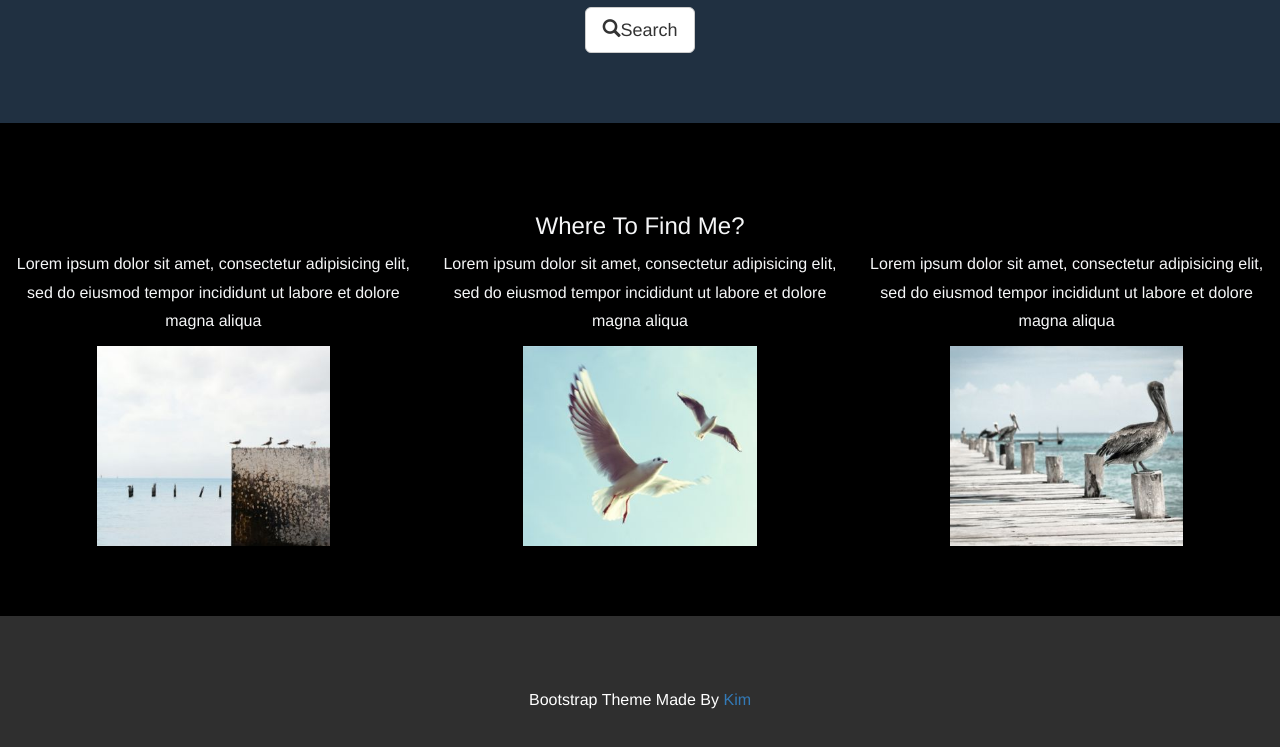
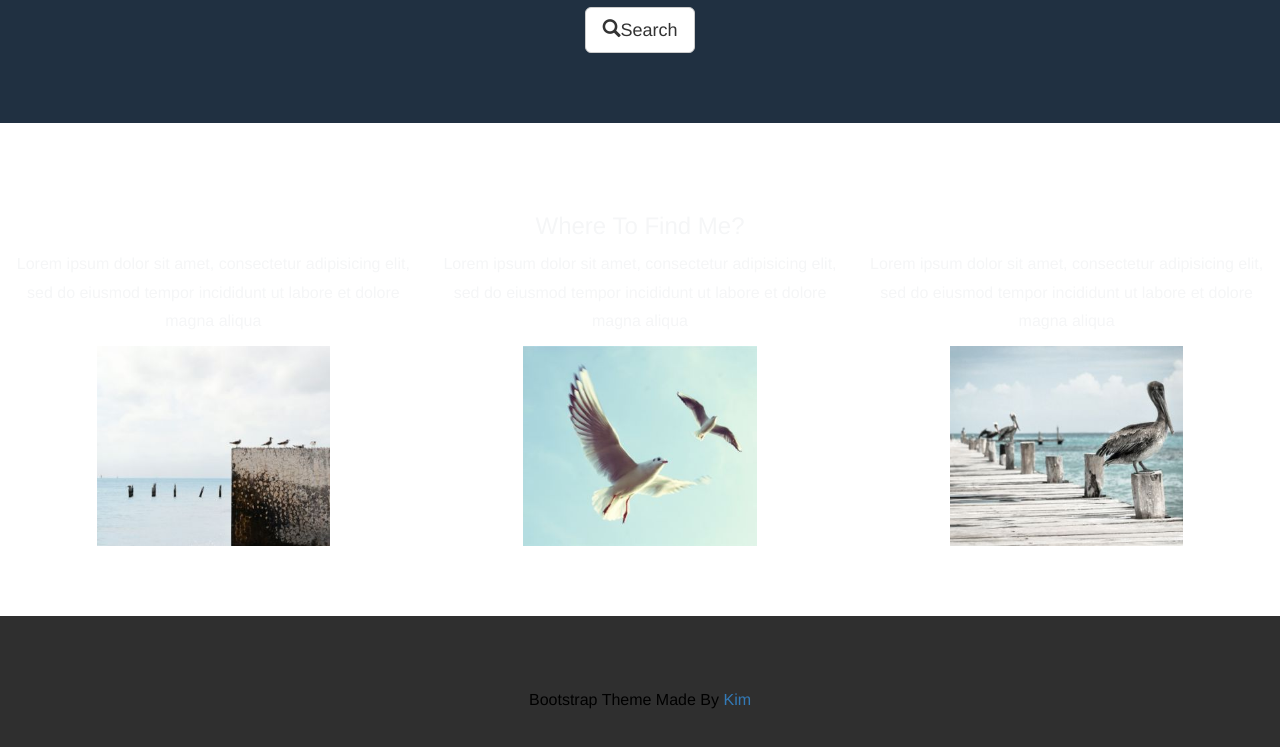
Before and after one commit to mae0901/mae.github.io, a plain HTML site: page index.html in a window 1280 px wide. Shown: the part 952-1699 px from the top of the page. Drawn offline with nearby package versions, Linux system fonts and the light colour scheme; files whose address does not match are found by name.

Commit message:
Update index.html
Signed-off-by: mae0901 <urangoo5713@gmail.com>

```diff
--- a/index.html
+++ b/index.html
@@ -105,13 +105,13 @@
 
     <style>
         .bg-3 {
-            background-color: #000000;
+            background-color: #ffffff;
             color: 555555;
             text-align: center;
         }
         .bg-4 {
             background-color: #2f2f2f;
-            color: #ffffff;
+            color: #000000;
         }
         .container-fluid {
   padding-top: 70px;
```
